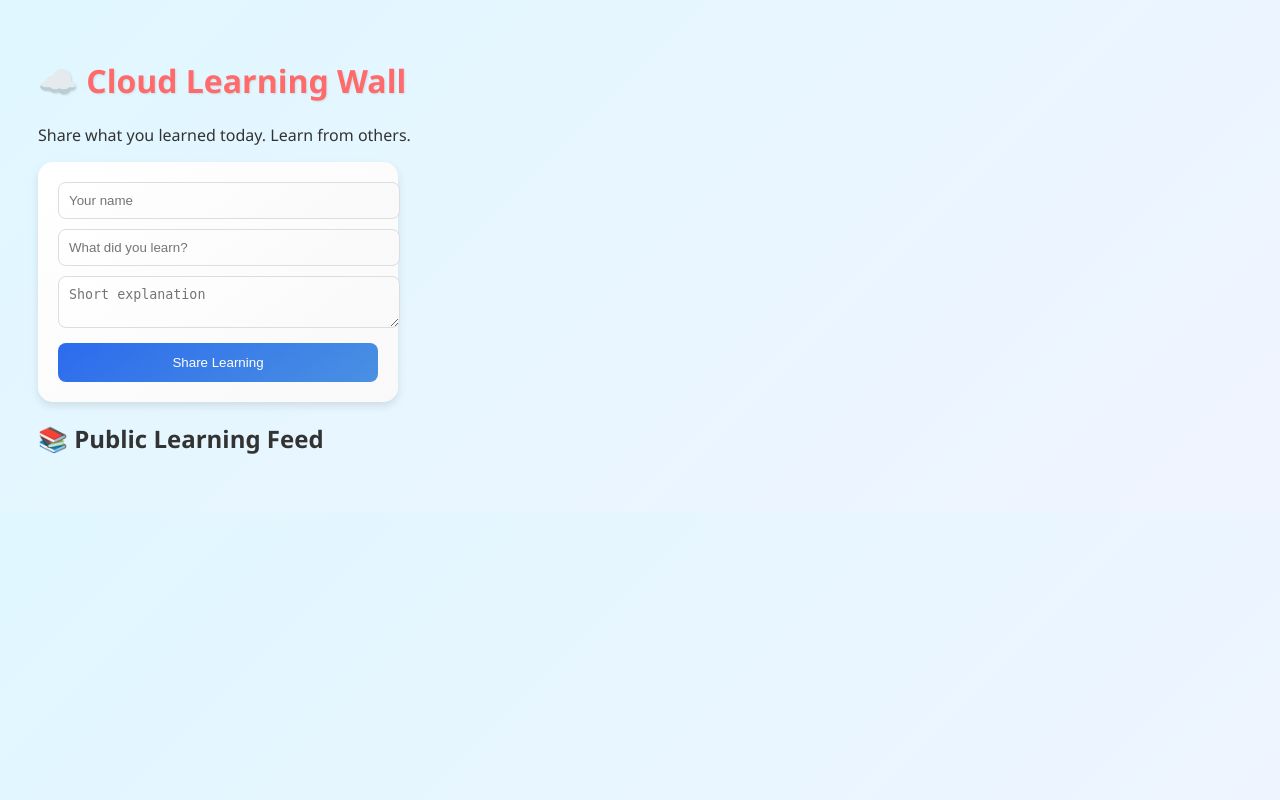
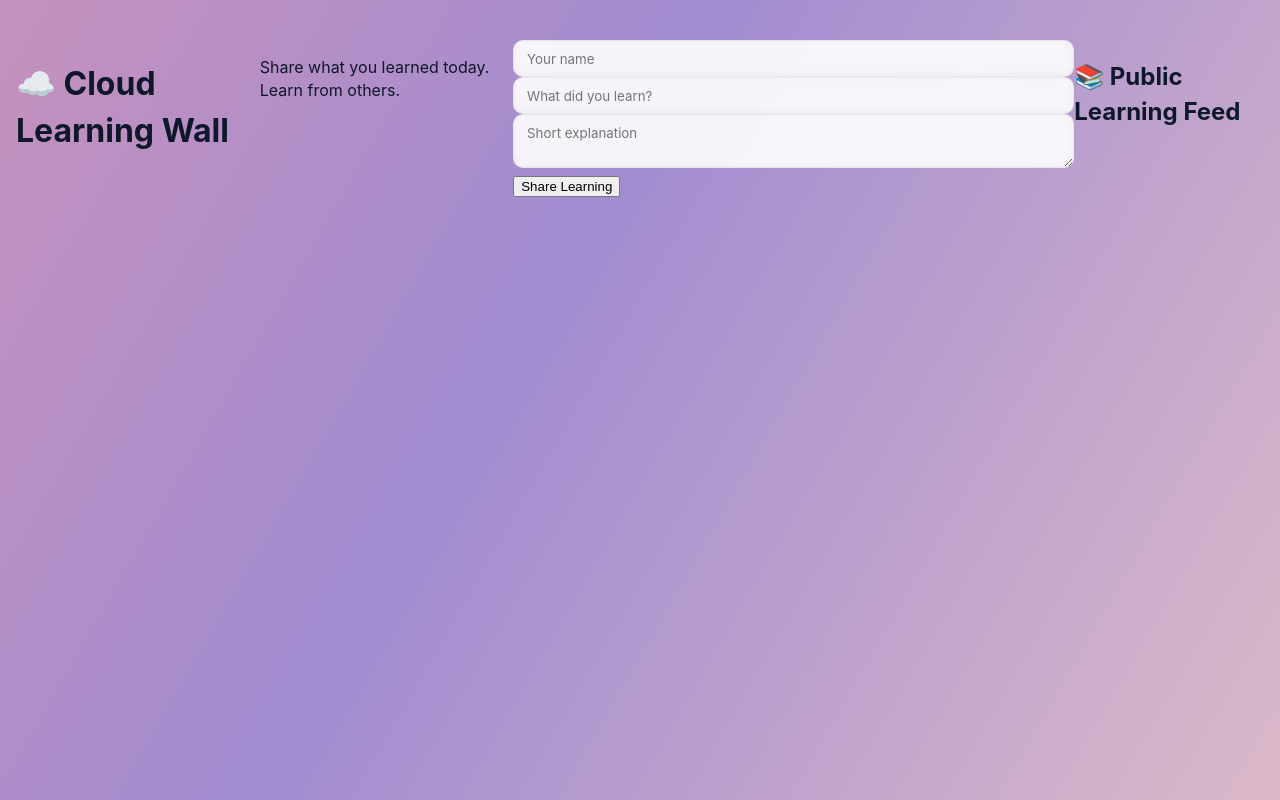
Before and after one commit to Jyothilekshmi17/CloudLearningWall, a Flask app: page / in a window 1280 px wide. Run offline with Flask 3, Linux system fonts and the light colour scheme; data that the repository does not hold is empty.

Commit message:
Update style.css with new UI design
Replaced existing styles with a new UI design featuring vibrant colors and responsive elements.

```diff
--- a/static/style.css
+++ b/static/style.css
@@ -1,111 +1,356 @@
-:root {
-    --bg-color: linear-gradient(135deg, #e0f7ff, #f0f4ff);
-    --text-color: #333;
-    --h1-color: #ff6b6b;
-    --form-bg: linear-gradient(145deg, #ffffff, #f9f9f9);
-    --input-border: #ddd;
-    --input-focus: #2c6bed;
-    --button-bg: linear-gradient(145deg, #2c6bed, #4a90e2);
-    --card-bg: linear-gradient(145deg, #ffffff, #f0f0f0);
-    --card-border: #eee;
-    --shadow: rgba(0,0,0,0.1);
+/* CloudLearningWall - refreshed UI (2026-01-12)
+   Colorful, playful, accessible, responsive
+   Replace the repository's style.css contents with this file.
+*/
+
+/* === Theme variables === */
+:root{
+  --bg-1: #ff9a9e;
+  --bg-2: #fad0c4;
+  --bg-3: #a18cd1;
+  --bg-4: #fbc2eb;
+  --accent-1: #6EE7B7; /* mint */
+  --accent-2: #60A5FA; /* sky */
+  --accent-3: #FBBF24; /* amber */
+  --card-bg: rgba(255,255,255,0.66);
+  --card-border: rgba(255,255,255,0.32);
+  --glass-blur: 10px;
+  --text: #0f172a;
+  --muted: #334155;
+  --shadow: 0 8px 30px rgba(16,24,40,0.12);
+  --glass-shadow: 0 6px 24px rgba(16,24,40,0.08);
+  --radius: 14px;
+  --speed: 8s;
+  --max-width: 1100px;
+  --ui-gap: 1rem;
+  --mono: ui-monospace, SFMono-Regular, Menlo, Monaco, "Roboto Mono", "Courier New", monospace;
+  --ui: Inter, ui-sans-serif, system-ui, -apple-system, "Segoe UI", Roboto, "Helvetica Neue";
 }
 
-.dark-mode {
-    --bg-color: linear-gradient(135deg, #1a1a2e, #16213e);
-    --text-color: #e0e0e0;
-    --h1-color: #ff4081;
-    --form-bg: linear-gradient(145deg, #2d2d2d, #3a3a3a);
-    --input-border: #555;
-    --input-focus: #00bcd4;
-    --button-bg: linear-gradient(145deg, #ff5722, #ff9800);
-    --card-bg: linear-gradient(145deg, #2d2d2d, #3a3a3a);
-    --card-border: #555;
-    --shadow: rgba(0,0,0,0.3);
+/* === Reset & base === */
+*{box-sizing:border-box}
+html,body{height:100%}
+body{
+  margin:0;
+  font-family:var(--ui);
+  color:var(--text);
+  background: linear-gradient(120deg, var(--bg-1), var(--bg-3) 35%, var(--bg-2) 65%, var(--bg-4));
+  background-size: 300% 300%;
+  animation: gradientShift var(--speed) ease-in-out infinite;
+  -webkit-font-smoothing:antialiased;
+  -moz-osx-font-smoothing:grayscale;
+  line-height:1.45;
+  padding:2.5rem 1rem;
+  display:flex;
+  justify-content:center;
 }
 
-body {
-font-family: 'Segoe UI', Tahoma, Geneva, Verdana, sans-serif;
-background: var(--bg-color);
-padding: 30px;
-color: var(--text-color);
-animation: fadeIn 1s ease-in;
-transition: background 0.5s, color 0.5s;
+/* Animate the background */
+@keyframes gradientShift{
+  0%{background-position:0% 50%}
+  50%{background-position:100% 50%}
+  100%{background-position:0% 50%}
 }
 
-@keyframes fadeIn {
-    from { opacity: 0; }
-    to { opacity: 1; }
+/* Layout container */
+.site{
+  width:100%;
+  max-width:var(--max-width);
+  margin:0 auto;
+  display:grid;
+  grid-template-columns: 1fr;
+  gap:var(--ui-gap);
+  align-items:start;
 }
 
-h1 {
-color: var(--h1-color);
-text-shadow: 1px 1px 2px rgba(0,0,0,0.1);
-animation: fadeIn 1.5s ease-in;
+/* Header */
+.header{
+  display:flex;
+  align-items:center;
+  justify-content:space-between;
+  gap:1rem;
+  padding:1rem 1.25rem;
+  border-radius:calc(var(--radius) + 6px);
+  background: linear-gradient(180deg, rgba(255,255,255,0.6), rgba(255,255,255,0.42));
+  box-shadow: var(--glass-shadow);
+  backdrop-filter: blur(var(--glass-blur));
+  border: 1px solid var(--card-border);
+}
+.brand{
+  display:flex;
+  align-items:center;
+  gap:0.75rem;
+}
+.logo{
+  width:44px;
+  height:44px;
+  border-radius:10px;
+  display:inline-grid;
+  place-items:center;
+  font-weight:700;
+  color:white;
+  background: linear-gradient(135deg, var(--accent-2), var(--accent-1));
+  box-shadow: 0 6px 22px rgba(96,165,250,0.16), inset 0 -6px 18px rgba(0,0,0,0.06);
+  transform: translateZ(0);
+}
+.brand h1{
+  margin:0;
+  font-size:1.15rem;
+  letter-spacing: -0.02em;
+  color:var(--text);
+}
+.header .controls{
+  display:flex;
+  gap:0.5rem;
+  align-items:center;
 }
 
-form {
-background: var(--form-bg);
-padding: 20px;
-width: 320px;
-border-radius: 15px;
-box-shadow: 0 4px 8px var(--shadow);
-animation: slideIn 1s ease-out;
-transition: background 0.5s, box-shadow 0.5s;
+/* Navigation */
+.nav{
+  display:flex;
+  gap:0.5rem;
+}
+.nav a{
+  padding:0.45rem 0.8rem;
+  border-radius:10px;
+  text-decoration:none;
+  color:var(--muted);
+  font-weight:600;
+  background:transparent;
+  transition: all 180ms ease;
+}
+.nav a:hover, .nav a:focus{
+  transform: translateY(-3px);
+  color:var(--text);
+  box-shadow: 0 6px 18px rgba(96,165,250,0.08);
 }
 
-@keyframes slideIn {
-    from { transform: translateY(20px); opacity: 0; }
-    to { transform: translateY(0); opacity: 1; }
+/* Main content area */
+.main{
+  display:grid;
+  grid-template-columns: 1fr 340px;
+  gap:1.25rem;
+  align-items:start;
 }
 
-input, textarea {
-width: 100%;
-margin-bottom: 10px;
-padding: 10px;
-border: 1px solid var(--input-border);
-border-radius: 8px;
-transition: border-color 0.3s, box-shadow 0.3s, border 0.5s;
-background: var(--form-bg);
-color: var(--text-color);
-}
-input:focus, textarea:focus {
-border-color: var(--input-focus);
-outline: none;
-box-shadow: 0 0 5px rgba(0, 188, 212, 0.5);
+/* Left column (content) */
+.content{
+  display:flex;
+  flex-direction:column;
+  gap:1rem;
 }
 
-button {
-background: var(--button-bg);
-color: white;
-border: none;
-padding: 12px;
-width: 100%;
-border-radius: 8px;
-transition: transform 0.2s, box-shadow 0.2s, background 0.5s;
+/* Card styles (glass + color accents) */
+.card{
+  background: linear-gradient(180deg, rgba(255,255,255,0.72), rgba(255,255,255,0.6));
+  border-radius: var(--radius);
+  padding:1.1rem;
+  border:1px solid var(--card-border);
+  box-shadow:var(--shadow);
+  transition: transform 320ms cubic-bezier(.2,.9,.3,1), box-shadow 200ms;
+  will-change:transform;
+  backdrop-filter: blur(var(--glass-blur));
 }
-button:hover {
-transform: translateY(-2px);
-box-shadow: 0 2px 4px var(--shadow);
-animation: pulse 1s infinite;
+.card:hover{
+  transform: translateY(-6px);
+  box-shadow: 0 18px 40px rgba(16,24,40,0.14);
 }
 
-@keyframes pulse {
-    0% { transform: translateY(-2px) scale(1); }
-    50% { transform: translateY(-2px) scale(1.05); }
-    100% { transform: translateY(-2px) scale(1); }
+/* Title within card */
+.card h2{
+  margin:0 0 0.6rem 0;
+  font-size:1.05rem;
+  color:var(--text);
+}
+.card p{margin:0;color:var(--muted)}
+
+/* Floating animation for hero card */
+@keyframes floaty {
+  0% { transform: translateY(0px) }
+  50% { transform: translateY(-6px) }
+  100% { transform: translateY(0px) }
+}
+.hero.card{
+  padding:1.4rem;
+  animation: floaty 6s ease-in-out infinite;
+  border-radius: calc(var(--radius) + 6px);
+  background: linear-gradient(135deg, rgba(255,255,255,0.72), rgba(255,255,255,0.58));
 }
 
-.card {
-background: var(--card-bg);
-padding: 15px;
-margin-top: 10px;
-border-radius: 10px;
-box-shadow: 0 2px 6px var(--shadow);
-border: 1px solid var(--card-border);
-transition: transform 0.3s, box-shadow 0.3s, background 0.5s, border 0.5s;
+/* Sidebar */
+.sidebar{
+  position:relative;
+  display:flex;
+  flex-direction:column;
+  gap:0.9rem;
 }
-.card:hover {
-transform: translateY(-5px);
-box-shadow: 0 6px 12px var(--shadow);
+
+/* Buttons */
+.btn{
+  display:inline-flex;
+  align-items:center;
+  gap:0.6rem;
+  cursor:pointer;
+  user-select:none;
+  padding:0.55rem 0.9rem;
+  border-radius:12px;
+  border:0;
+  font-weight:700;
+  transition: transform 160ms ease, box-shadow 160ms ease, opacity 160ms;
+  box-shadow: 0 8px 22px rgba(16,24,40,0.08);
+  text-decoration:none;
 }
+.btn:active{ transform: translateY(1px) }
+.btn:focus{ outline:3px solid rgba(96,165,250,0.18); outline-offset:3px; }
+
+/* Primary button */
+.btn-primary{
+  color:white;
+  background: linear-gradient(90deg, var(--accent-2), var(--accent-1));
+  padding:0.6rem 1rem;
+  box-shadow: 0 10px 30px rgba(96,165,250,0.18);
+}
+.btn-primary:hover{ transform: translateY(-4px); filter:brightness(1.02) }
+
+/* Secondary button */
+.btn-ghost{
+  background: transparent;
+  color:var(--text);
+  border:1px solid rgba(255,255,255,0.22);
+  backdrop-filter: blur(6px);
+}
+
+/* Cards list (like lessons or posts) */
+.list{
+  display:grid;
+  gap:0.75rem;
+}
+.list .item{
+  display:flex;
+  align-items:center;
+  gap:0.9rem;
+  padding:0.6rem;
+  border-radius:12px;
+  transition: background 180ms, transform 180ms;
+}
+.list .item:hover{
+  transform: translateX(6px);
+  background: linear-gradient(90deg, rgba(255,255,255,0.66), rgba(255,255,255,0.54));
+}
+
+/* Thumbnails / avatars */
+.avatar{
+  width:54px;
+  height:54px;
+  border-radius:10px;
+  flex-shrink:0;
+  background: linear-gradient(135deg, var(--accent-1), var(--accent-2));
+  color:white;
+  display:grid;
+  place-items:center;
+  font-weight:800;
+  box-shadow: 0 6px 20px rgba(96,165,250,0.12);
+}
+
+/* Inputs & selects */
+.input, input[type="text"], textarea, select{
+  width:100%;
+  padding:0.6rem 0.8rem;
+  border-radius:10px;
+  border:1px solid rgba(15,23,42,0.06);
+  background: rgba(255,255,255,0.9);
+  box-shadow: inset 0 -2px 10px rgba(0,0,0,0.03);
+  font-family:var(--ui);
+  color:var(--text);
+  transition: box-shadow 160ms, transform 160ms;
+}
+.input:focus, input:focus, textarea:focus, select:focus{
+  box-shadow: 0 8px 30px rgba(96,165,250,0.12);
+  outline:none;
+  transform: translateY(-2px);
+}
+
+/* Code blocks */
+pre, code{
+  font-family: var(--mono);
+  background: linear-gradient(180deg, rgba(8,10,30,0.06), rgba(8,10,30,0.03));
+  padding:0.6rem;
+  border-radius:8px;
+  font-size:0.9rem;
+  color: #06243a;
+  overflow:auto;
+  border:1px solid rgba(0,0,0,0.04);
+}
+
+/* Links */
+a{
+  color:var(--accent-2);
+  text-decoration:none;
+  font-weight:700;
+}
+a:hover{ text-decoration:underline; filter:brightness(1.02) }
+
+/* Footer */
+.footer{
+  text-align:center;
+  color:rgba(15,23,42,0.6);
+  font-size:0.95rem;
+  padding:0.9rem;
+}
+
+/* Small screens: stack columns */
+@media (max-width:980px){
+  .main{ grid-template-columns: 1fr; }
+  .sidebar{ order:2 }
+  .content{ order:1 }
+  .header{ flex-direction:column; align-items:stretch; gap:0.7rem }
+}
+
+/* Accessibility helpers */
+.sr-only{
+  position:absolute!important;
+  height:1px;width:1px;overflow:hidden;
+  clip:rect(1px,1px,1px,1px);
+  white-space:nowrap;
+}
+
+/* Decorative accent stripes for sections */
+.section-accent{
+  position:relative;
+  overflow:visible;
+}
+.section-accent:before{
+  content:"";
+  position:absolute;
+  right:-60px;
+  top:-20px;
+  width:220px;
+  height:220px;
+  background: radial-gradient(circle at 30% 30%, rgba(96,165,250,0.18), transparent 40%),
+              radial-gradient(circle at 70% 70%, rgba(110,231,183,0.12), transparent 40%);
+  filter: blur(20px);
+  z-index:0;
+  pointer-events:none;
+  transform: rotate(12deg);
+}
+
+/* Tiny playful touches */
+.badge{
+  display:inline-block;
+  padding:0.25rem 0.55rem;
+  border-radius:999px;
+  font-weight:800;
+  font-size:0.75rem;
+  color:white;
+  background: linear-gradient(90deg, var(--accent-3), var(--accent-2));
+  box-shadow: 0 6px 18px rgba(251,191,36,0.12);
+}
+
+/* Ensure content in cards sits above decorative pseudo elements */
+.card > *{ position:relative; z-index:1 }
+
+/* Utility spacing */
+.u-center{text-align:center}
+.u-row{display:flex;gap:0.8rem;align-items:center}
+
+/* End of file */
```
